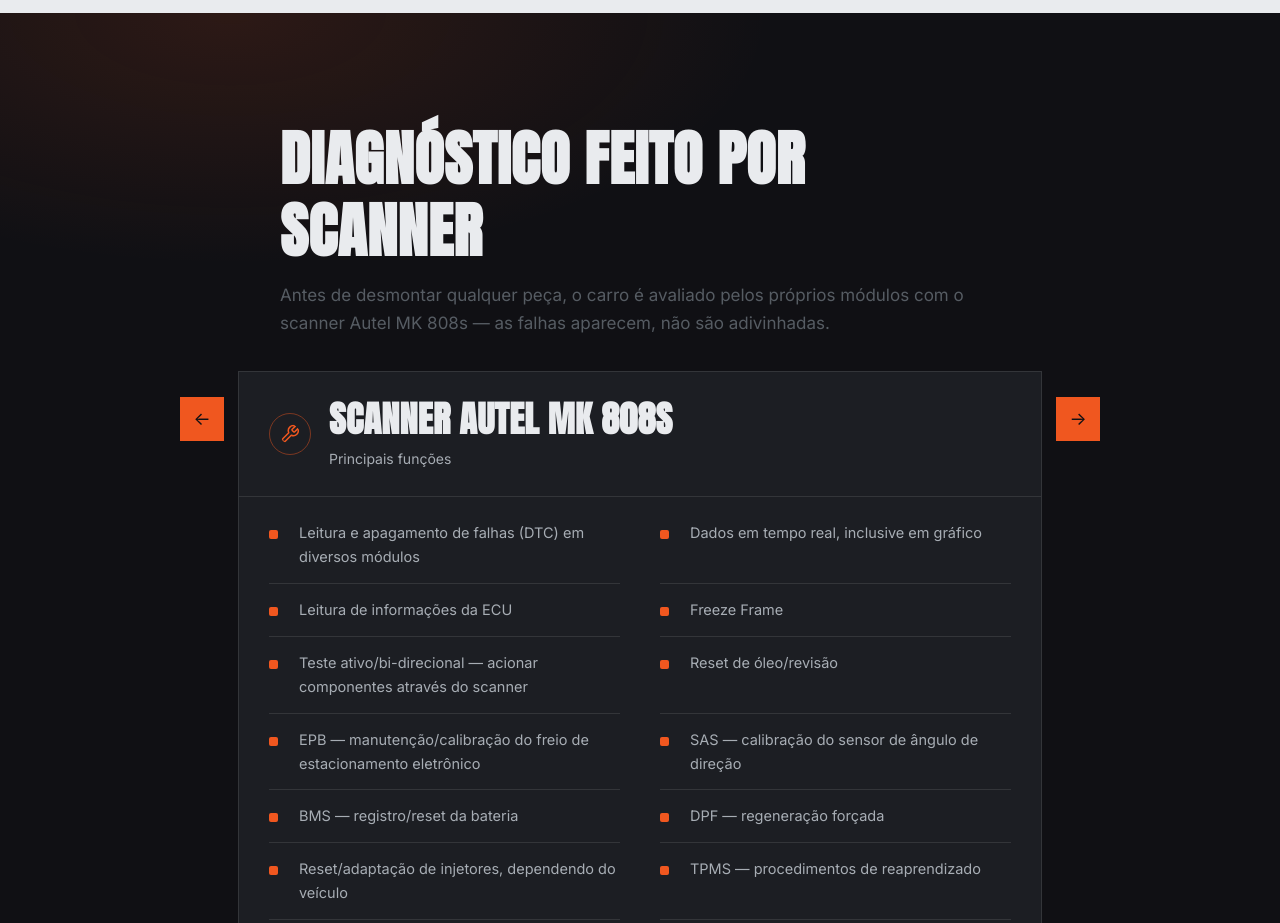
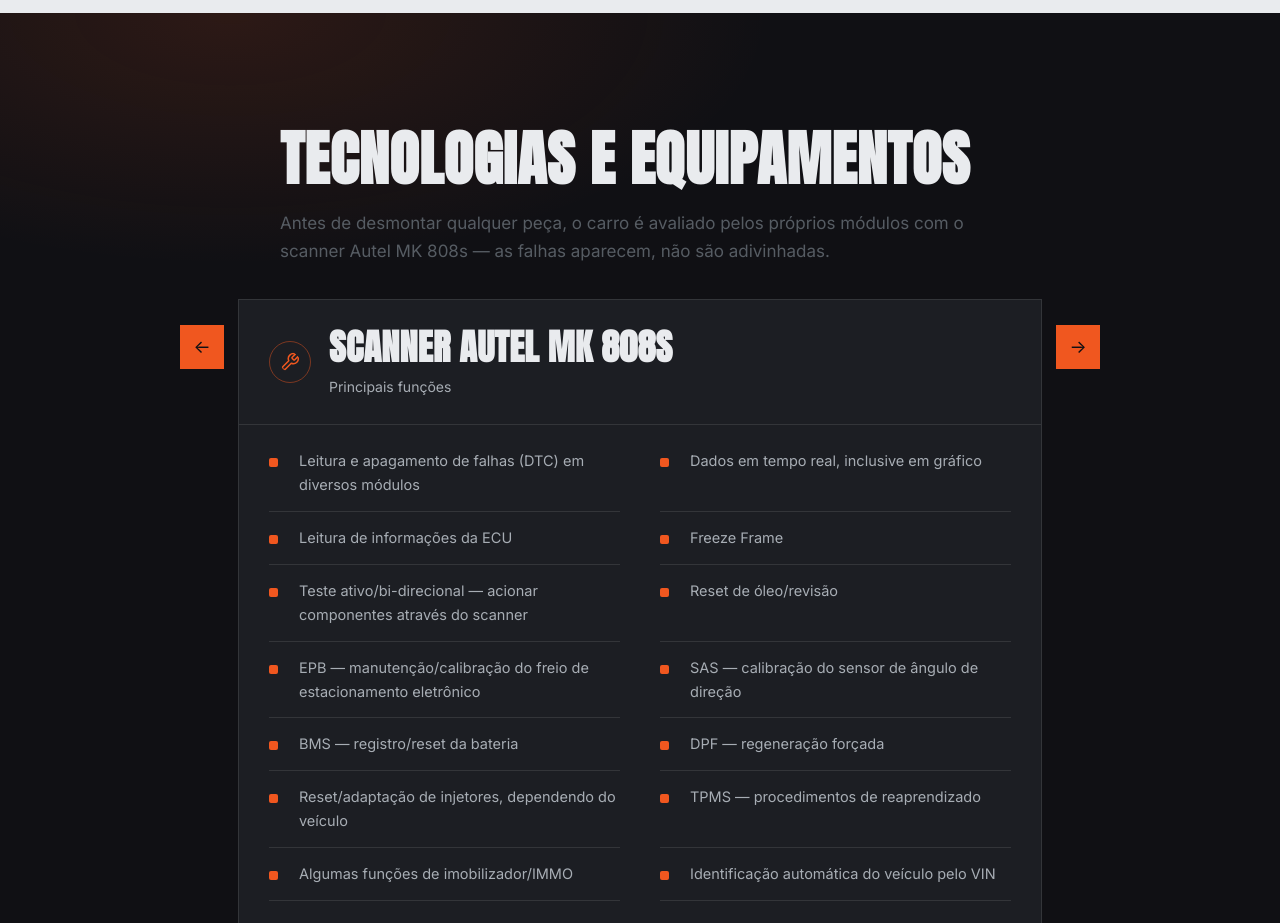
Before and after one commit to feitosapedrofatesg-svg/francar_site_oficina, a website built with Vite: page index.html in a window 1280 px wide. Shown: the part 5820-6743 px from the top of the page. Built offline with nearby package versions, Linux system fonts and the light colour scheme.

Commit message:
Renomeia seção para Tecnologias e equipamentos

```diff
--- a/index.html
+++ b/index.html
@@ -158,7 +158,7 @@
 
     <section class="tech" id="tecnologias" aria-labelledby="techTitle">
       <div class="section-head reveal">
-        <h2 id="techTitle">Diagnóstico feito por scanner</h2>
+        <h2 id="techTitle">Tecnologias e equipamentos</h2>
         <p>Antes de desmontar qualquer peça, o carro é avaliado pelos próprios módulos com o scanner Autel MK 808s — as falhas aparecem, não são adivinhadas.</p>
       </div>
       <div class="tech__wrap reveal">
```
